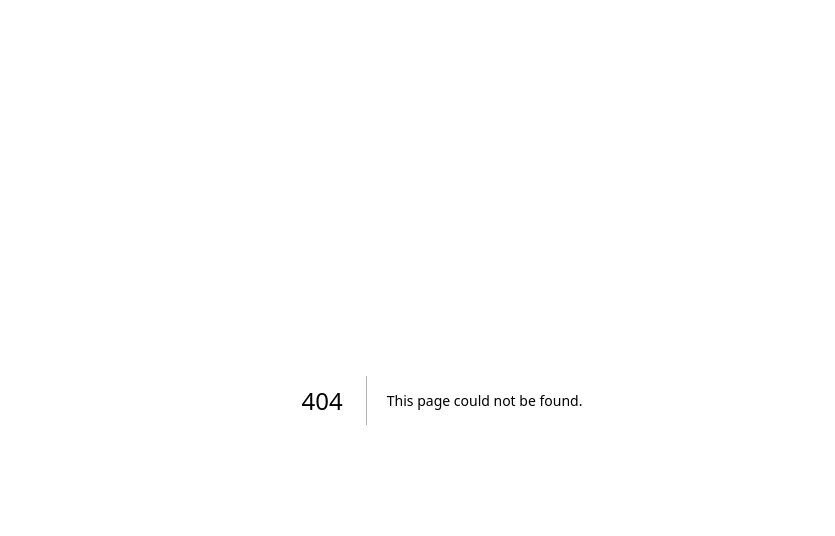
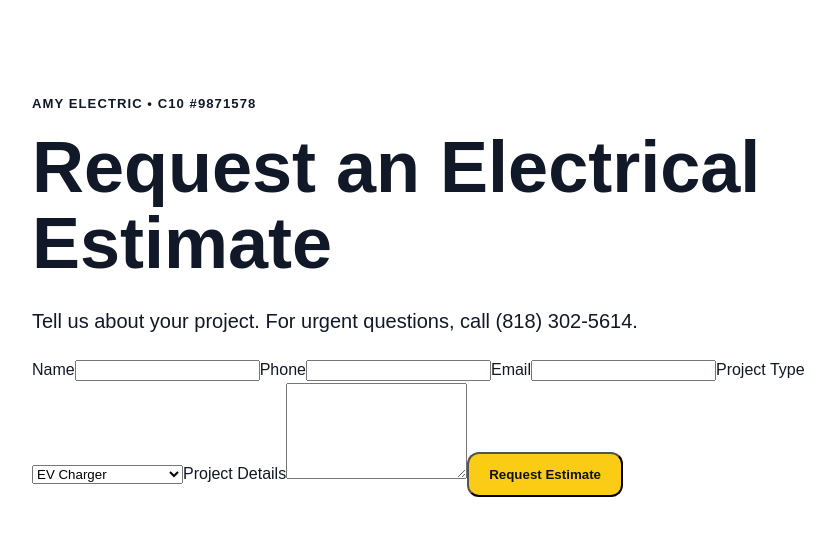
Before and after one commit to amiedri74/amyelectric, a Next.js app: page /contact in a window 1280 px wide. Before the commit this address had no page. Shown: the top 536 px of the page, without its empty margins (198-1033 px from the left). Built offline with nearby package versions, Linux system fonts and the light colour scheme.

Commit message:
Add lead capture contact page

```diff
--- /dev/null
+++ b/pages/contact.js
@@ -0,0 +1,40 @@
+import Head from 'next/head'
+import { useState } from 'react'
+
+export default function Contact() {
+  const [submitted, setSubmitted] = useState(false)
+
+  function submit(event) {
+    event.preventDefault()
+    setSubmitted(true)
+  }
+
+  return (
+    <>
+      <Head>
+        <title>Contact Amy Electric | Los Angeles Electrician</title>
+        <meta name="description" content="Contact Amy Electric for electrical service, EV charger installation, panel upgrades, repairs and commercial electrical projects in Los Angeles." />
+        <link rel="canonical" href="https://www.amyelectric.com/contact" />
+      </Head>
+      <main className="page">
+        <div className="container narrow">
+          <p className="eyebrow">Amy Electric • C10 #9871578</p>
+          <h1>Request an Electrical Estimate</h1>
+          <p className="lead">Tell us about your project. For urgent questions, call (818) 302-5614.</p>
+          {submitted ? (
+            <div className="estimate-box"><strong>Request received.</strong><p>For the fastest response, call (818) 302-5614.</p></div>
+          ) : (
+            <form className="contact-form" onSubmit={submit}>
+              <label>Name<input name="name" required /></label>
+              <label>Phone<input name="phone" type="tel" required /></label>
+              <label>Email<input name="email" type="email" /></label>
+              <label>Project Type<select name="project"><option>EV Charger</option><option>Panel Upgrade</option><option>Electrical Repair</option><option>Lighting</option><option>Commercial Electrical</option><option>Other</option></select></label>
+              <label>Project Details<textarea name="details" rows="6" required /></label>
+              <button className="button primary" type="submit">Request Estimate</button>
+            </form>
+          )}
+        </div>
+      </main>
+    </>
+  )
+}
```
